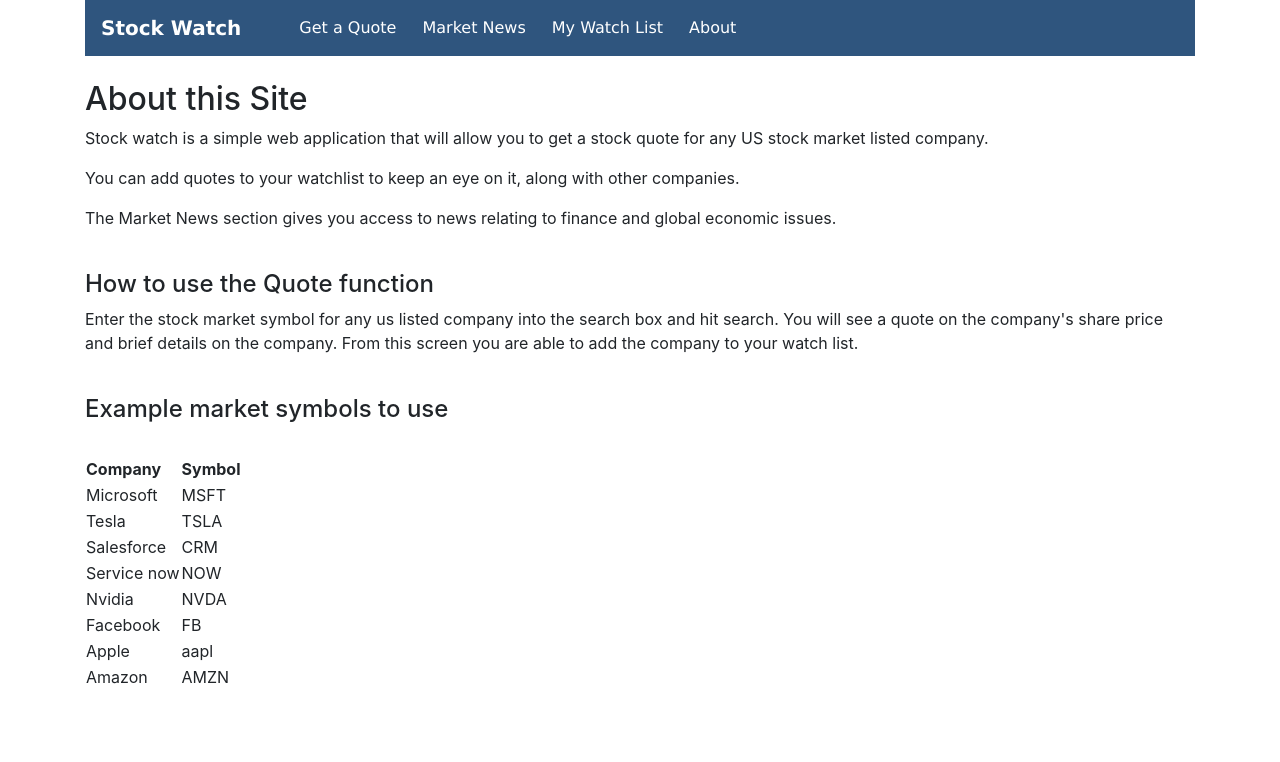
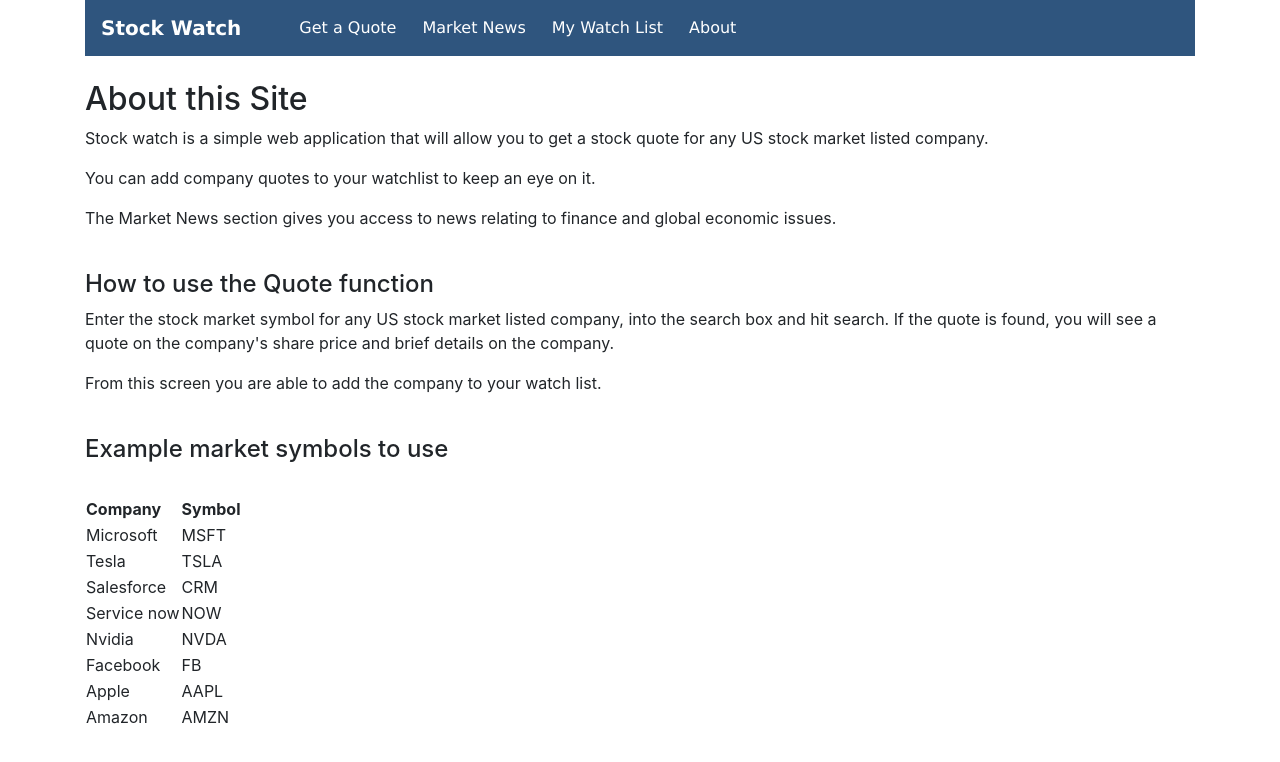
Before and after one commit to jpickard393/stocklookup, a React (Create React App) app: page /About in a window 1280 px wide. Shown: the top 762 px of the page. Built offline with nearby package versions, Linux system fonts and the light colour scheme.

Commit message:
About page changes

```diff
--- a/src/components/About/About.jsx
+++ b/src/components/About/About.jsx
@@ -9,16 +9,15 @@
                 Stock watch is a simple web application that will allow you to get a stock quote for any US stock market listed company.
             </p>
             <p>
-                You can add quotes to your watchlist to keep an eye on it, along with other companies.
+            You can add company quotes to your watchlist to keep an eye on it.
             </p>
             <p>The Market News section gives you access to news relating to finance and global economic issues.</p>
             <br />
             <h4>How to use the Quote function</h4>
             <p>
-            Enter the stock market symbol for any us listed company into the search box and hit search.
-            You will see a quote on the company's share price and brief details on the company.
-            From this screen you are able to add the company to your watch list.
+            Enter the stock market symbol for any US stock market listed company, into the search box and hit search. If the quote is found, you will see a quote on the company's share price and brief details on the company.
             </p>
+            <p>From this screen you are able to add the company to your watch list.</p>
             <br />
             <h4>Example market symbols to use</h4>
             <br />
@@ -51,7 +50,7 @@
                     </tr>
                     <tr>
                         <td>Apple</td>
-                        <td>aapl</td>
+                        <td>AAPL</td>
                     </tr>
                     <tr>
                         <td>Amazon</td>
```
